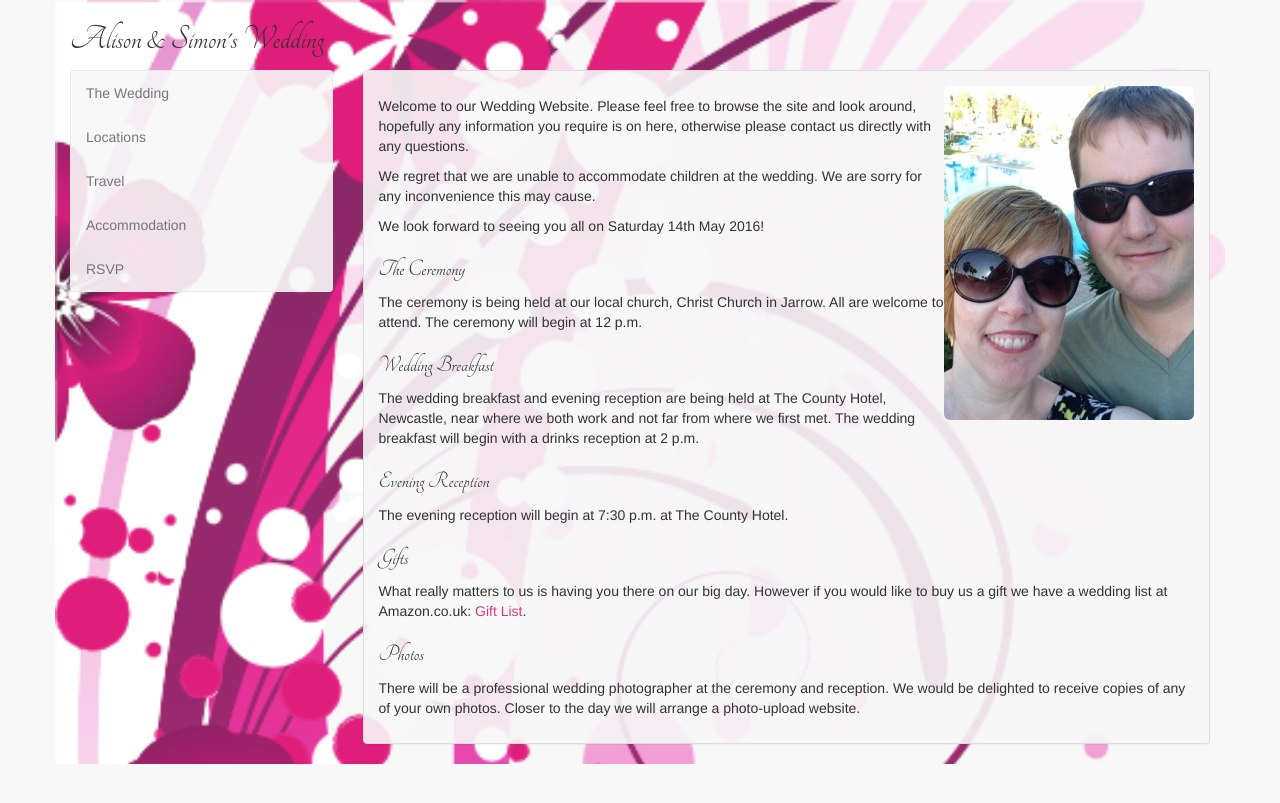
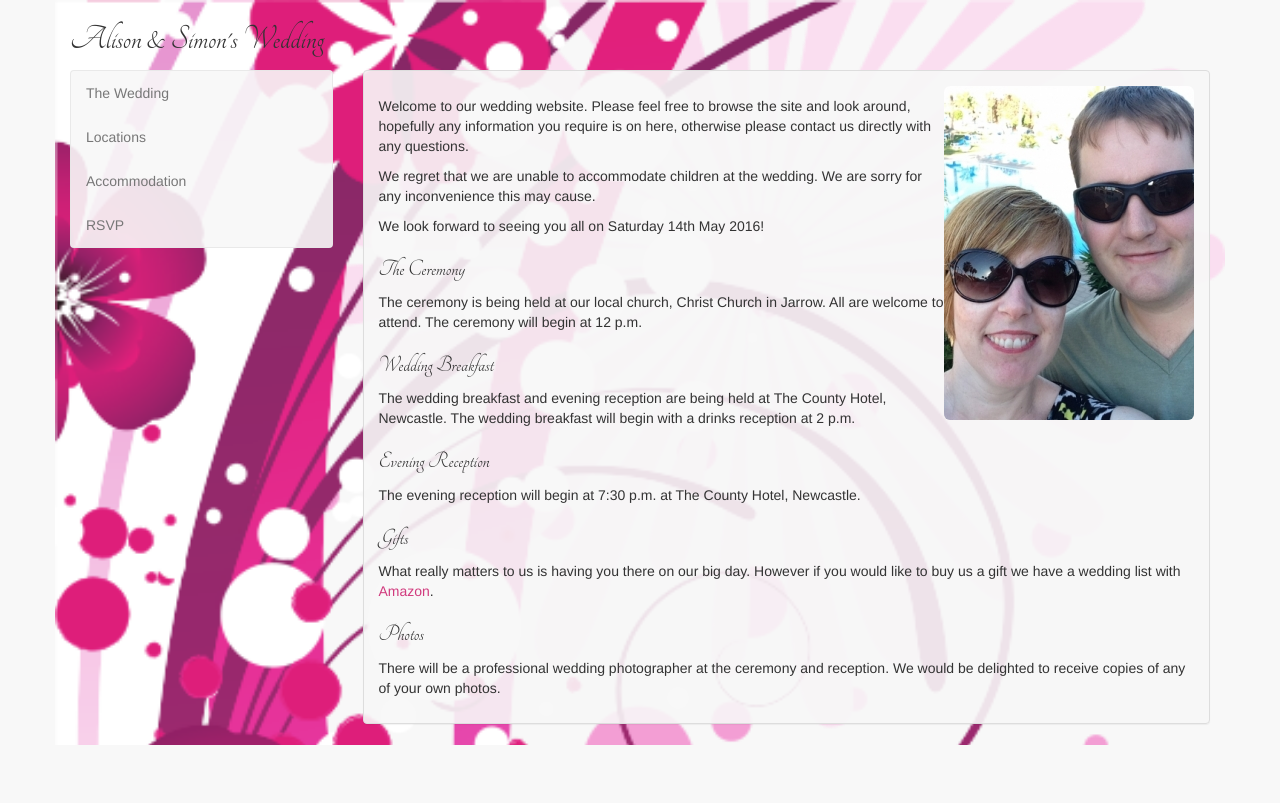
Before and after one commit to psimonkey/wedding, a Jekyll site: the page built from index.html, in a window 1280 px wide. Shown: the top 803 px of the page. Built offline with Jekyll 4.4.1, drawn with Linux system fonts in a browser that asks for light colours; nearby versions of some CDN libraries.

Commit message:
Content ok.

```diff
--- a/_config.yml
+++ b/_config.yml
@@ -14,8 +14,6 @@ navigation:
     url: /home
   - title: Locations
     url: /locations
-  - title: Travel
-    url: /travel
   - title: Accommodation
     url: /accommodation
   - title: RSVP
--- a/_layouts/default.html
+++ b/_layouts/default.html
@@ -55,6 +55,12 @@
     </div>
 </div>
 
+<div class="row hidden-xs">
+    <div class="col-sm-12">
+      <div class="clearfix"></div>
+    </div>
+</div>
+
 </div>
 <script src="https://ajax.googleapis.com/ajax/libs/jquery/1.11.3/jquery.min.js"></script>
 <script src="/assets/js/bootstrap.min.js"></script>
--- a/index.html
+++ b/index.html
@@ -2,7 +2,7 @@
 ---
 <p><img src="/assets/images/us2.jpg" class="img-responsive img-rounded pull-right" alt="" /></p>
 
-<p>Welcome to our Wedding Website. Please feel free to browse the site and look around, hopefully any information you require is on here, otherwise please contact us directly with any questions.</p>
+<p>Welcome to our wedding website. Please feel free to browse the site and look around, hopefully any information you require is on here, otherwise please contact us directly with any questions.</p>
 
 <p>We regret that we are unable to accommodate children at the wedding. We are sorry for any inconvenience this may cause.</p>
 
@@ -10,20 +10,20 @@
 
 <h3>The Ceremony</h3>
 
-<p>The ceremony is being held at our local church, Christ Church in Jarrow.  All are welcome to attend. The ceremony will begin at 12 p.m.</p>
+<p>The ceremony is being held at our local church, Christ Church in Jarrow. All are welcome to attend. The ceremony will begin at 12 p.m.</p>
 
 <h3>Wedding Breakfast</h3>
 
-<p>The wedding breakfast and evening reception are being held at The County Hotel, Newcastle, near where we both work and not far from where we first met.  The wedding breakfast will begin with a drinks reception at 2 p.m.</p>
+<p>The wedding breakfast and evening reception are being held at The County Hotel, Newcastle.  The wedding breakfast will begin with a drinks reception at 2 p.m.</p>
 
 <h3>Evening Reception</h3>
 
-<p>The evening reception will begin at 7:30 p.m. at The County Hotel.</p>
+<p>The evening reception will begin at 7:30 p.m. at The County Hotel, Newcastle.</p>
 
 <h3>Gifts</h3>
 
-<p>What really matters to us is having you there on our big day. However if you would like to buy us a gift we have a wedding list at Amazon.co.uk: <a href="https://www.amazon.co.uk/gp/aw/ls/ref=aw_wl_lol_wr?ie=UTF8&lid=9DTS7OW6U5NN">Gift List</a>.</p>
+<p>What really matters to us is having you there on our big day. However if you would like to buy us a gift we have a wedding list with <a href="http://www.amazon.co.uk/gp/wedding/homepage/">Amazon</a>.</p>
 
 <h3>Photos</h3>
 
-<p>There will be a professional wedding photographer at the ceremony and reception. We would be delighted to receive copies of any of your own photos.  Closer to the day we will arrange a photo-upload website.</p>
+<p>There will be a professional wedding photographer at the ceremony and reception. We would be delighted to receive copies of any of your own photos.</p>
```
Also changed, not shown: accommodation/index.html (+3 -45 lines), locations/index.html (+9 -11 lines), rsvp/index.html (+11 -19 lines).
